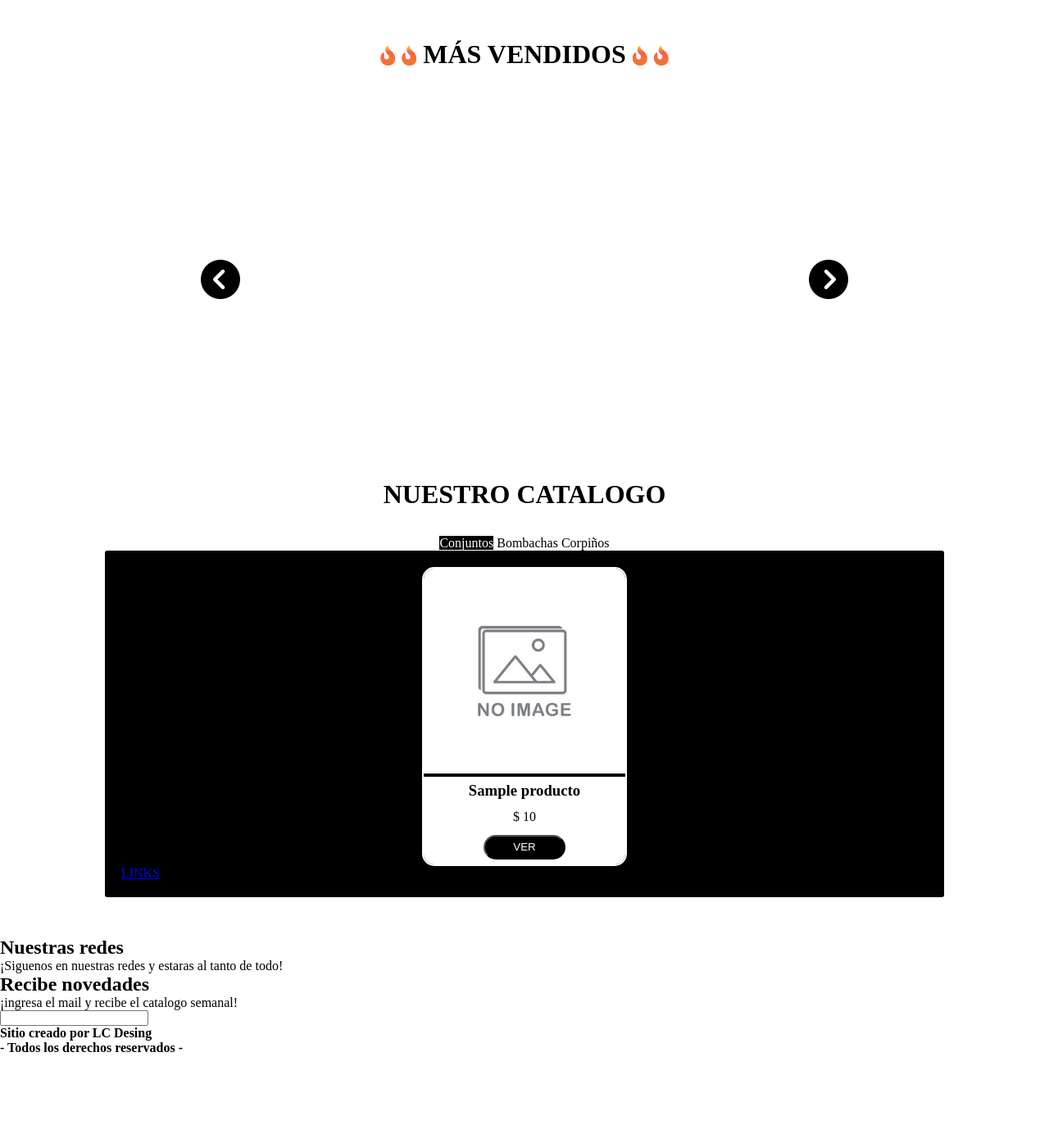
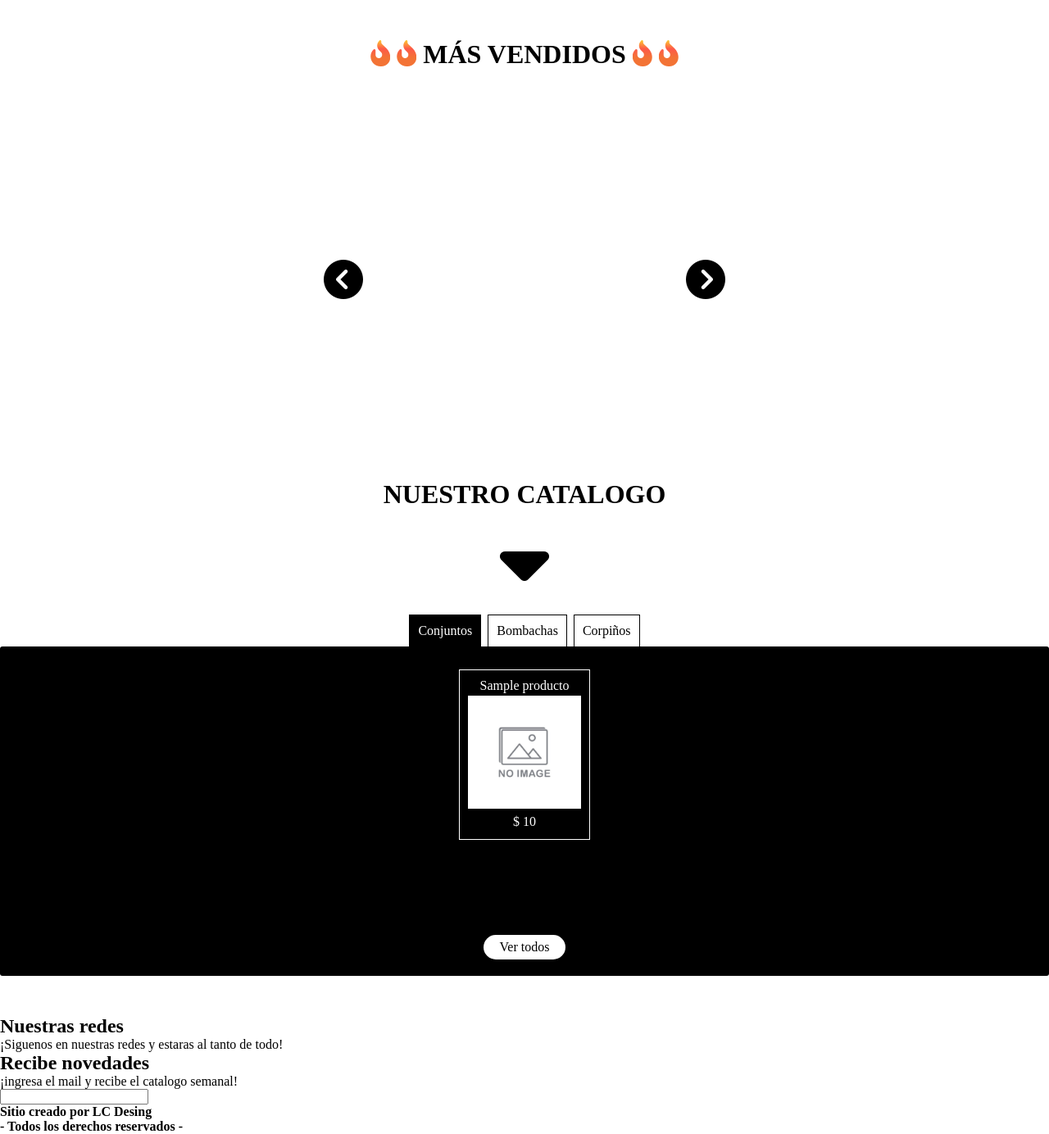
Before and after one commit to lucas050895/DewRosas, a PHP site: page / in a window 1280 px wide. Shown: the part 100-1484 px from the top of the page at 82% size. Before the commit the page ends 1384 px from the top, so only its background shows below. Run offline with PHP 8.4, Linux system fonts and the light colour scheme; tables that the repository leaves empty or names only in its code hold one stand-in row (values such as "Sample post"); some libraries are stand-ins or nearby versions.

Commit message:
Nuevo diseño para el catalogo

```diff
--- a/css/index.css
+++ b/css/index.css
@@ -13,14 +13,13 @@
 
 /*      DESTACADOS      */
 #destacados{
-    width: 100%;
-    max-width: 920px;
+    width: 90%;
+    max-width: 500px;
     margin: 1rem auto;
     grid-area: destacados;
 }
-
 #destacados h2 i{
-    font-size: 1.5rem;
+    font-size: 1em;
     background: linear-gradient(#FDC830, #fd5949, #F37335, #F37335);
     background-clip: text;
     -webkit-text-fill-color: transparent;
@@ -113,11 +112,27 @@
 
 
 
-
 /*      CATALOGO        */
 #catalogo{
+    width: 100%;
     grid-area: catalogo;
-    width: 100%;
+}
+#catalogo h2{
+    display: flex;
+    flex-direction: column;
+}
+#catalogo h2 i{
+    font-size: 3em;
+    animation: arriba 2s infinite  alternate;
+}
+@keyframes arriba{
+    0%{
+        transform: translateY(-50%);
+    }
+    100%{
+        transform: translateY(0);
+    }
+
 }
 #catalogo > .warpper{
     width: 100%;
@@ -125,35 +140,37 @@
     flex-direction: column;
     align-items: center;
 }
-#catalogo > .warpper > .tab{
+#catalogo > .warpper > .tabs > .tab{
+    display:inline-block;
+    padding: 10px;
+    margin: 0px 2px;
     cursor: pointer;
-    padding:10px 20px;
-    margin:0px 2px;
-    display:inline-block;
-    color:var(--color-primario);
     border: 1px solid var(--color-primario);
     border-bottom: none;
+    color:var(--color-primario);
     background: var(--color-secundario);
 }
 #catalogo > .warpper > .panels{
-    width:80%;
-    overflow:hidden;
+    width: 100%;
+    overflow: hidden;
     margin: 0 auto 3rem;
-    padding:20px;
-    border-radius:3px;
+    padding: 20px 0;
+    border-radius: 3px;
     background-color: var(--color-primario);
 }
 #catalogo > .warpper > .panels > .panel{
     width: 100%;
     display: none;
     flex-direction: column;
+    align-items: center;
     justify-content: center;
     animation: fadein .8s;
 }
 #catalogo > .warpper > .panels > .panel > div{
     width: 100%;
-    height: 100%;
+    min-height: 300px;
     display: flex;
+    flex-wrap: wrap;
     justify-content: space-around;
 }
 @keyframes fadein {
@@ -178,8 +195,45 @@
     color:var(--color-secundario);
     background-color: var(--color-primario);
 }
-
-
+#catalogo > .warpper > .panels > .panel > div > article{
+    width: 10em;
+    height: 13em;
+    padding: 10px;
+    margin: .5em;
+    border: 1px solid var(--color-secundario);
+}
+#catalogo > .warpper > .panels > .panel > div > article > a{
+    width: 100%;
+    height: 100%;
+    display: inline-flex;
+    flex-direction: column;
+    color: var(--color-secundario);
+    text-decoration: none;
+    text-align: center;
+}
+#catalogo > .warpper > .panels > .panel > div > article > a > figure > img{
+    width: 100%;
+    margin: .2em auto;
+}
+#catalogo > .warpper > .panels > .panel > div > article > a > span:nth-child(3){
+    color: var(--color-secundario);
+}
+#catalogo > .warpper > .panels > .panel > div > article > a > span:nth-child(3)::before{
+    content: '$ ';
+}
+#catalogo > .warpper > .panels > .panel > a{
+    width: 100px;
+    height: 30px;
+    margin: 2em auto 0;
+    display: flex;
+    align-items: center;
+    justify-content: center;
+    color: var(--color-primario);
+    background: var(--color-secundario);
+    cursor: pointer;
+    border-radius: 15px;
+    text-decoration: none;
+}
 
 /*      ADAPTACION      */
 @media screen and (min-width:460px){
--- a/index.php
+++ b/index.php
@@ -47,7 +47,11 @@
                                     </figure>
                                     <div class="infos">
                                         <h3><?php echo $fila['nombre']; ?></h3>
-                                        <span><?php echo $fila['precio']; ?></span>
+                                        <span>
+                                            <?php
+                                                echo $precio_formateado = number_format($fila['precio'], 0, ',', '.');
+                                            ?>
+                                        </span>
                                         <button type="button">
                                             <a href="enlaces/producto.php?id=<?php echo $fila['id']; ?>">
                                                 Ver
@@ -62,7 +66,10 @@
         </section>
 
         <section id="catalogo">
-            <h2 class="titulo">Nuestro Catalogo</h2>
+            <h2 class="titulo">
+                Nuestro Catalogo
+                <i class="fas fa-sort-down"></i>
+            </h2>
 
             <div class="warpper">
 
@@ -83,26 +90,28 @@
                             <?php
                                 $resultado = $conexion ->query("SELECT *
                                                                     FROM productos WHERE id_categoria = 1
-                                                                    LIMIT 3")or die($conexion -> error);
+                                                                    LIMIT 10")or die($conexion -> error);
                                 while($fila =mysqli_fetch_array($resultado)){ ?>
-                                    <article class="cCarousel-item">
+                                    <article>
+                                        <a href="enlaces/producto.php?id=<?php echo $fila['id']; ?>">
+                                            <span>
+                                                <?php echo $fila['nombre']; ?>
+                                            </span>
                                             <figure>
                                                 <!-- AGREGAR IMAGEN A LA CARPETA "assets/img" Y CAMBIAR example.jpg <?php echo $fila['nombre']; ?> -->
                                                 <img src="assets/img/example.jpg" alt="<?php echo $fila['nombre']; ?>">
                                             </figure>
-                                        <div class="infos">
-                                            <h3><?php echo $fila['nombre']; ?></h3>
-                                            <span><?php echo $fila['precio']; ?></span>
-                                            <button type="button">
-                                                <a href="enlaces/producto.php?id=<?php echo $fila['id']; ?>">
-                                                    Ver
+
+                                            <span>
+                                                <?php
+                                                    echo $precio_formateado = number_format($fila['precio'], 0, ',', '.');
+                                                ?>
+                                            </span>
                                         </a>
-                                            </button>
-                                        </div>
                                     </article>
                             <?php } ?>
                         </div>
-                        <a href="#">LINKS</a>
+                        <a href="#">Ver todos</a>
                     </div>
 
                     <div class="panel" id="two-panel">
@@ -110,27 +119,28 @@
                             <?php
                                 $resultado = $conexion ->query("SELECT *
                                                                     FROM productos WHERE id_categoria = 2
-                                                                    LIMIT 3")or die($conexion -> error);
+                                                                    LIMIT 10")or die($conexion -> error);
                                 while($fila =mysqli_fetch_array($resultado)){ ?>
-                                    <article class="cCarousel-item">
+                                    <article>
+                                        <a href="enlaces/producto.php?id=<?php echo $fila['id']; ?>">
+                                            <span>
+                                                <?php echo $fila['nombre']; ?>
+                                            </span>
                                             <figure>
                                                 <!-- AGREGAR IMAGEN A LA CARPETA "assets/img" Y CAMBIAR example.jpg <?php echo $fila['nombre']; ?> -->
                                                 <img src="assets/img/example.jpg" alt="<?php echo $fila['nombre']; ?>">
                                             </figure>
-                                        <div class="infos">
-                                            <h3><?php echo $fila['nombre']; ?></h3>
-                                            <span><?php echo $fila['precio']; ?></span>
-                                            <button type="button">
-                                                <a href="enlaces/producto.php?id=<?php echo $fila['id']; ?>">
-                                                    Ver
+
+                                            <span>
+                                                <?php
+                                                    echo $precio_formateado = number_format($fila['precio'], 0, ',', '.');
+                                                ?>
+                                            </span>
                                         </a>
-                                            </button>
-                                        </div>
                                     </article>
                             <?php } ?>
                         </div>
-
-                        <a href="#">LINKS</a>
+                        <a href="#">Ver todos</a>
                     </div>
 
                     <div class="panel" id="three-panel">
@@ -138,27 +148,28 @@
                             <?php
                                 $resultado = $conexion ->query("SELECT *
                                                                     FROM productos WHERE id_categoria = 3
-                                                                    LIMIT 3")or die($conexion -> error);
+                                                                    LIMIT 10")or die($conexion -> error);
                                 while($fila =mysqli_fetch_array($resultado)){ ?>
-                                    <article class="cCarousel-item">
+                                    <article>
+                                        <a href="enlaces/producto.php?id=<?php echo $fila['id']; ?>">
+                                            <span>
+                                                <?php echo $fila['nombre']; ?>
+                                            </span>
                                             <figure>
                                                 <!-- AGREGAR IMAGEN A LA CARPETA "assets/img" Y CAMBIAR example.jpg <?php echo $fila['nombre']; ?> -->
                                                 <img src="assets/img/example.jpg" alt="<?php echo $fila['nombre']; ?>">
                                             </figure>
-                                        <div class="infos">
-                                            <h3><?php echo $fila['nombre']; ?></h3>
-                                            <span><?php echo $fila['precio']; ?></span>
-                                            <button type="button">
-                                                <a href="enlaces/producto.php?id=<?php echo $fila['id']; ?>">
-                                                    Ver
+
+                                            <span>
+                                                <?php
+                                                    echo $precio_formateado = number_format($fila['precio'], 0, ',', '.');
+                                                ?>
+                                            </span>
                                         </a>
-                                            </button>
-                                        </div>
                                     </article>
                             <?php } ?>
                         </div>
-
-                        <a href="#">LINKS</a>
+                        <a href="#">Ver todos</a>
                     </div>
                 </div>
             </div>
```
Lines whose indentation alone changed are shown as unchanged.
